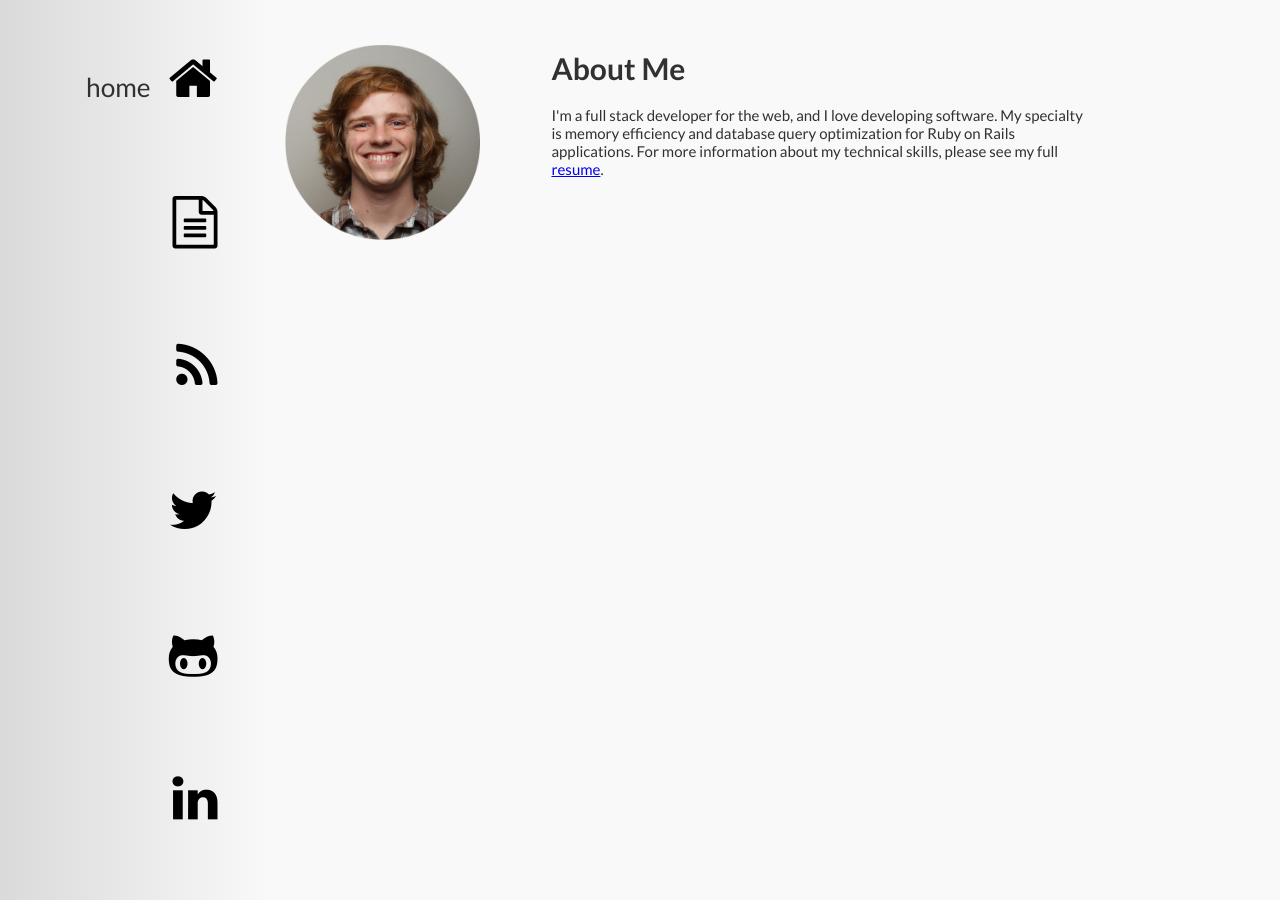
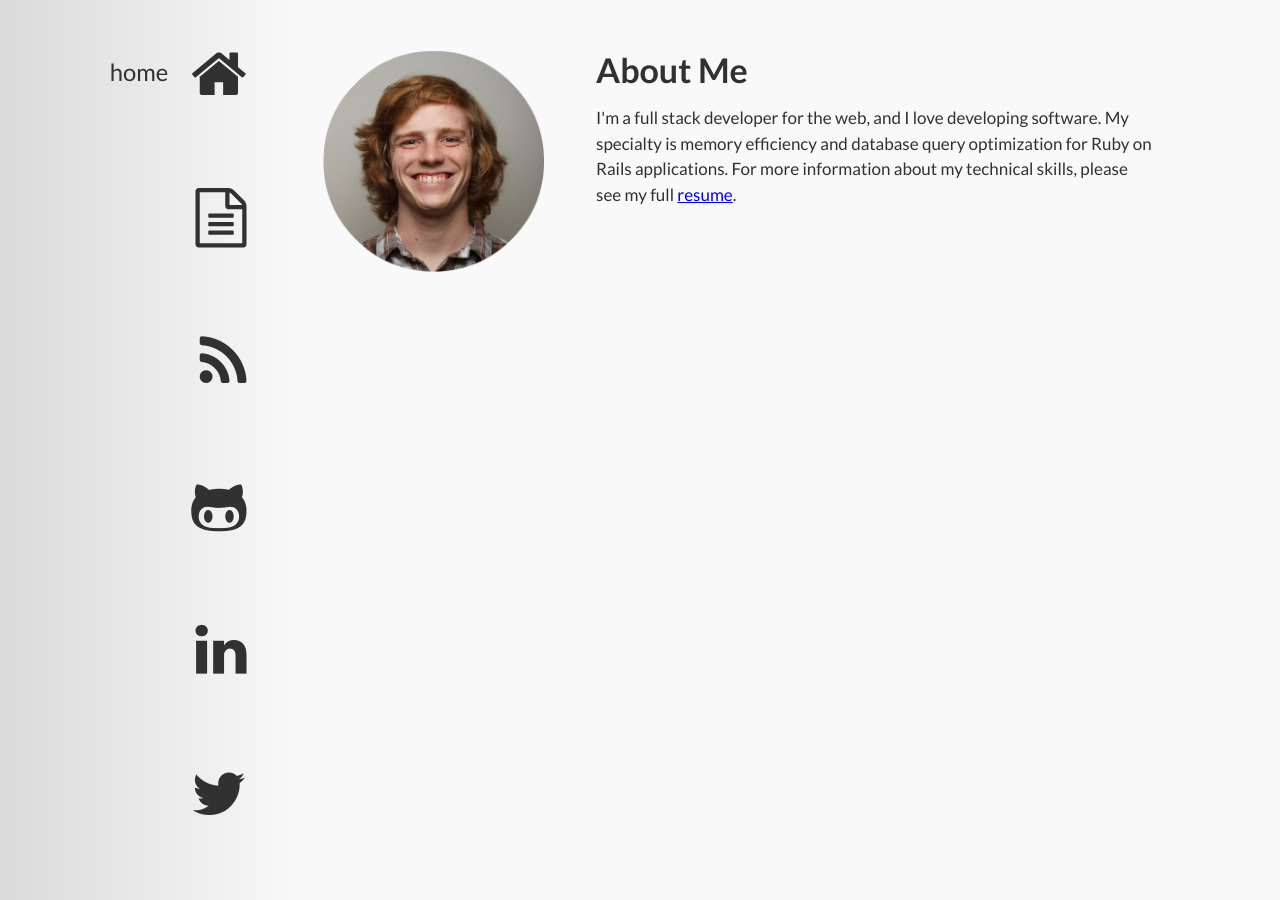
Before and after one commit to evangoad/evangoad.github.io, a Jekyll site: the page built from index.html, in a window 1280 px wide. Built offline with Jekyll 4.4.1, drawn with Linux system fonts in a browser that asks for light colours; nearby versions of some CDN libraries.

Commit message:
tweaking sidebar, order of nav links, and the main font size + line spacing

```diff
--- a/_sass/base.scss
+++ b/_sass/base.scss
@@ -2,11 +2,11 @@ $max-width: 64em;
 $padding: 16px;
 $mobile: new-breakpoint(max-width $max-width 4);
 $sidebar-width: 18em;
-$s-sidebar-width: 12em;
+$s-sidebar-width: 10em;
 
 body {
-  font: 400 1em Lato, 'Helvetica Neue', Helvetica, Arial, sans-serif;
-  font-size: 15px;
+  font: 400 1.1em Lato, 'Helvetica Neue', Helvetica, Arial, sans-serif;
+  font-size: 17px;
   text-align: left;
   background-color: $layout-white;
   color: $layout-black;
@@ -15,8 +15,9 @@ body {
 
 #main-content{
   @include outer-container;
-	max-width: 55em;
+	max-width: 50em;
 	height: 100%;
+  line-height: 1.5em;
   margin-left: $sidebar-width;
   @include media($mobile) {
     margin-left: $s-sidebar-width;
--- a/_sass/sidebar.scss
+++ b/_sass/sidebar.scss
@@ -16,13 +16,17 @@
     }
     .link-area {
       text-align: right;
-      color: black;
+      display: table;
+      color: $layout-black;
       font-size: 3.5em;
       width: 100%;
       height: 16%;
       &.active{
+        @include media($mobile) {
+          background-color: #dadada;
+        }
         .link-description {
-          display: inline;
+          display: table-cell;
           @include media($mobile) {
             display: none;
           }
@@ -30,7 +34,7 @@
       }
       .link-description {
         display: none;
-        font-size: .5em;
+        font-size: .4em;
         margin-right: .5em;
       }
       &:hover{
@@ -38,7 +42,7 @@
           @include media($mobile) {
             display: none;
           }
-          display: inline;
+          display: table-cell;
           color: $layout-black;
           -o-transition:.2s;
           -ms-transition:.2s;
@@ -46,14 +50,13 @@
           -webkit-transition:.2s;
         }
       }
+      span {
+        display: table-cell;
+        vertical-align: middle;
+      }
       .link-icon{
-        margin-right: 1em;
-        .fa {
-          margin-top: 1em;
-          @include media($mobile) {
-            margin-top: 2em;
-          }
-        }
+        padding-right: 1em;
+        width: 45%;
       }
     }
   }
```
Also changed, not shown: _data/nav_links.yml (+4 -4 lines).
